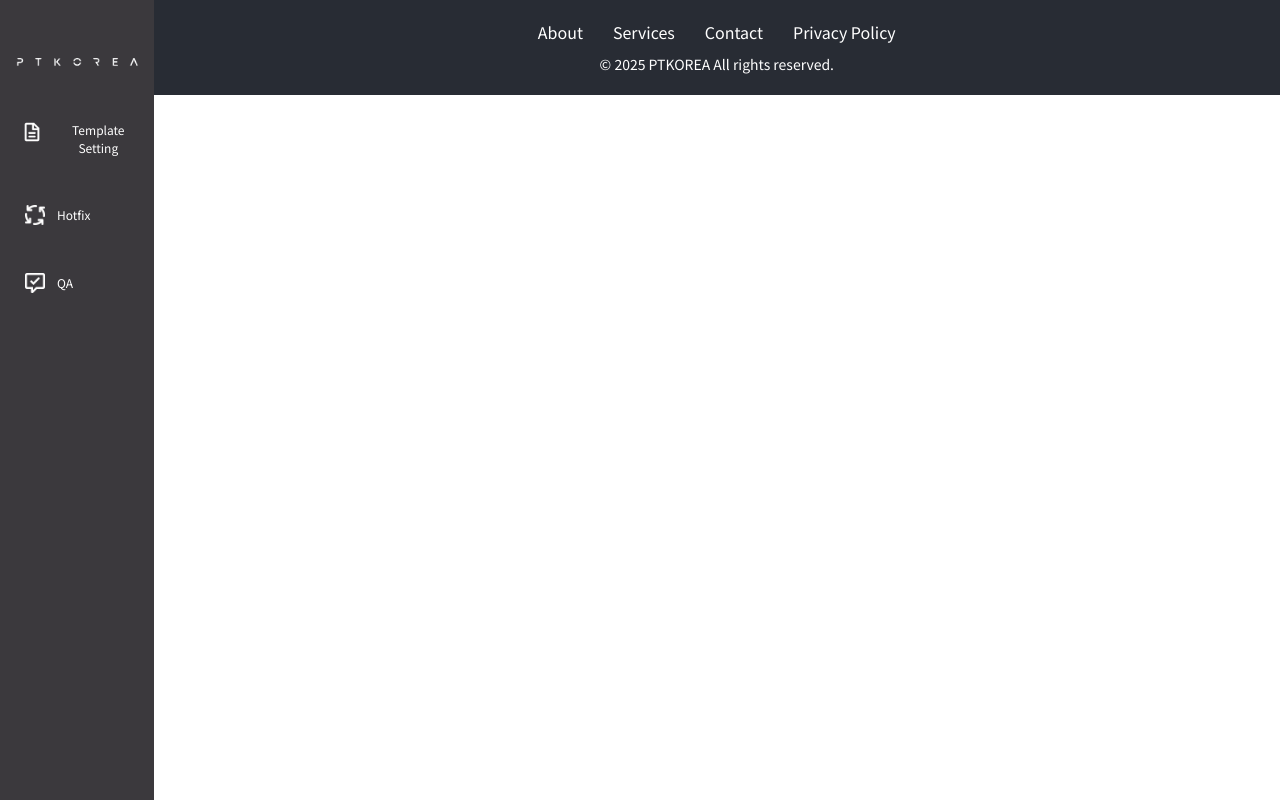
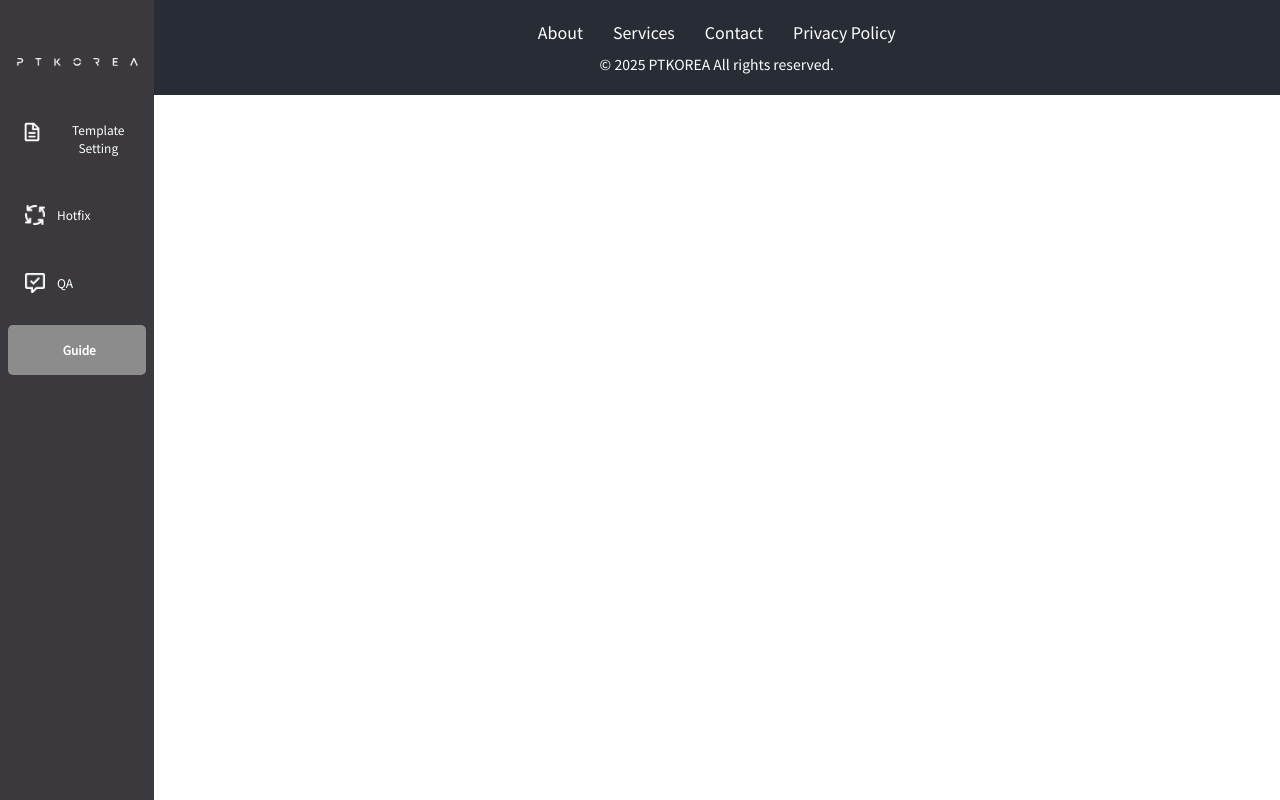
Before and after one commit to haley10309/recoder, a React (Vite) app: page /guide in a window 1280 px wide. Built offline with nearby package versions, Linux system fonts and the light colour scheme.

Commit message:
feat: add Guide.jsx page

```diff
--- a/src/App.jsx
+++ b/src/App.jsx
@@ -6,6 +6,7 @@ import Create_template from "./Pages/Create_Template/Create_Template";
 import ToBeApplied from "./Pages/ToBeApplied/ToBeApplied";
 import Qa_page from "./Pages/Qa_Page/Qa_page";
 import Footer from "./Components/Nav/Footer";
+import Guide from "./Pages/Guide/Guide";
 
 function App() {
   return (
@@ -22,6 +23,7 @@ function App() {
               <Route path="/create-template" element={<Create_template />} />
               <Route path="/tobe-applied" element={<ToBeApplied />} />
               <Route path="/qa-check" element={<Qa_page />} />
+              <Route path="/guide" element={<Guide />} />
             </Routes>
             <Footer />
             </div>
--- a/src/Components/Nav/Header.jsx
+++ b/src/Components/Nav/Header.jsx
@@ -62,6 +62,13 @@ const Header = () => {
           />
           QA
         </button>
+        <button
+          className="flex items-center justify-center font-bold py-4 rounded-[5px] bg-[#8C8C8C] hover:bg-[#8C8C8C]"
+          onClick={() => handleNavigate("/guide")}
+        >
+          <span className={`w-[5px] h-[100%] ${isActive("/qa-check")}`} />
+          Guide
+        </button>
       </div>
     </nav>
   );
--- /dev/null
+++ b/src/Pages/Guide/Guide.jsx
@@ -0,0 +1,6 @@
+const Guide = () => {
+    return <>
+    </>
+}
+
+export default Guide;
```
